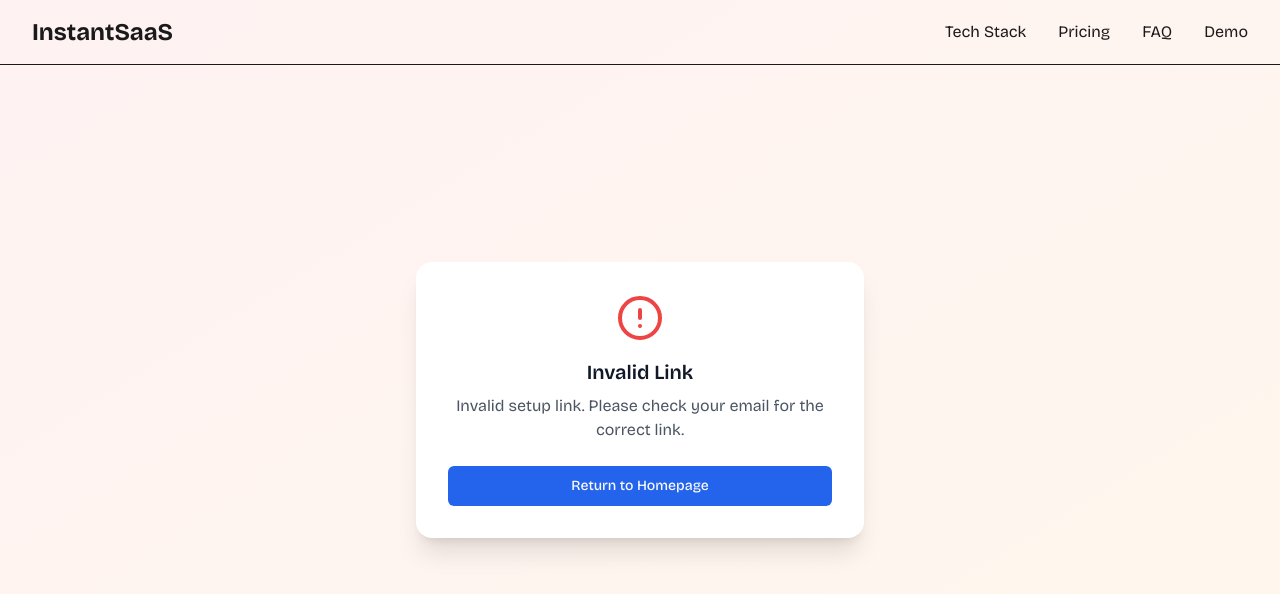
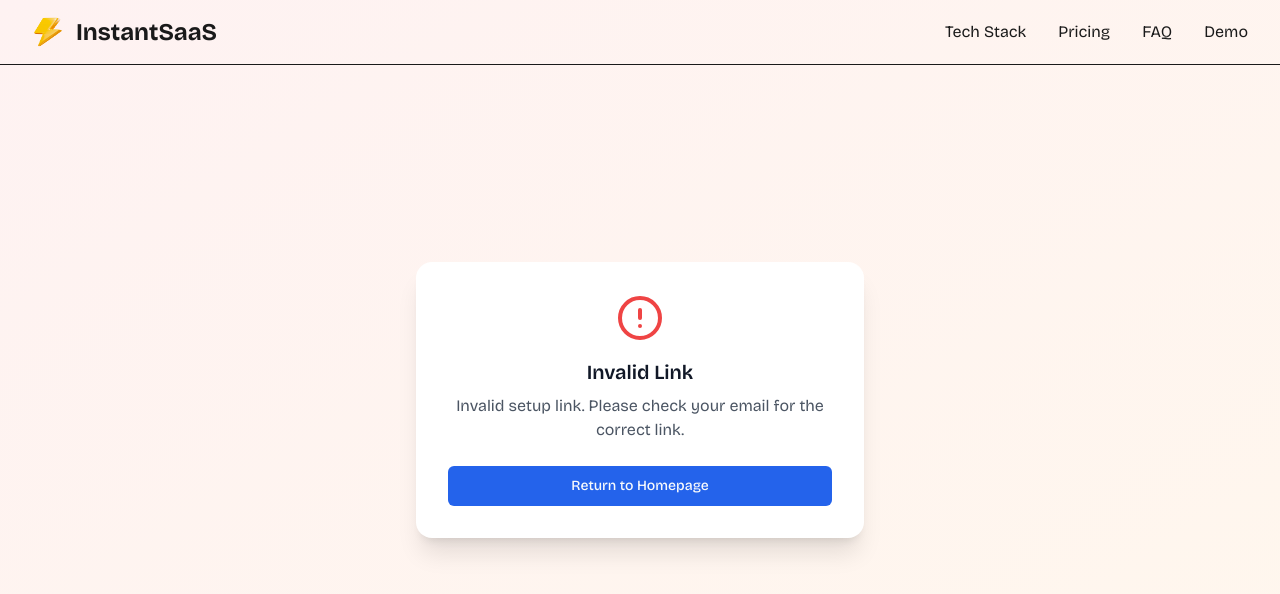
Before and after one commit to nevaubi/instantsaas, a React (Vite) app: page /github-username-fullprice in a window 1280 px wide. Shown: the top 594 px of the page. Built offline with nearby package versions, Linux system fonts and the light colour scheme.

Commit message:
feat: Add lightning bolt as favicon and logo
Use lightning.png as the favicon and logo in the top-left corner, to the left of "InstantSaaS".

```diff
--- a/index.html
+++ b/index.html
@@ -1,9 +1,8 @@
-
 <!DOCTYPE html>
 <html lang="en">
   <head>
     <meta charset="UTF-8" />
-    <link rel="icon" type="image/svg+xml" href="/vite.svg" />
+    <link rel="icon" href="/lightning.png" type="image/png" />
     <meta name="viewport" content="width=device-width, initial-scale=1.0" />
     <link rel="preconnect" href="https://fonts.googleapis.com" />
     <link rel="preconnect" href="https://fonts.gstatic.com" crossorigin />
--- a/src/components/Navigation.tsx
+++ b/src/components/Navigation.tsx
@@ -28,7 +28,12 @@ const Navigation = () => {
       <div className="max-w-7xl mx-auto px-4 sm:px-6 lg:px-8">
         <div className="flex items-center h-16">
           {/* Logo */}
-          <div className="flex-shrink-0">
+          <div className="flex-shrink-0 flex items-center">
+            <img
+              src="/lightning.png"
+              alt="InstantSaaS Logo"
+              className="h-8 w-8 mr-3"
+            />
             <span className="text-2xl font-bold text-brand-dark-gray">
               InstantSaaS
             </span>
```
